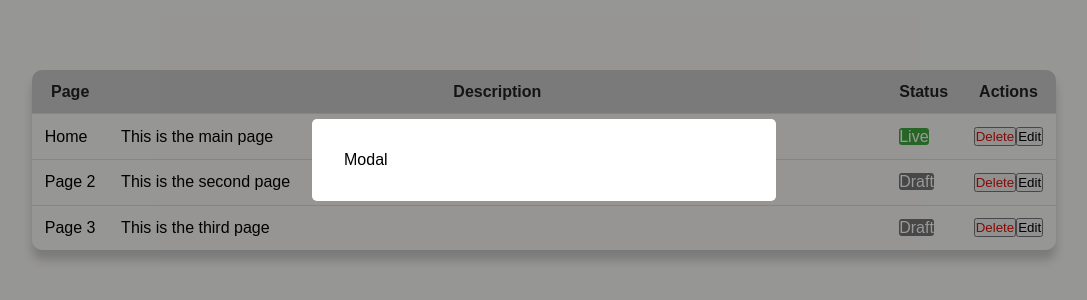
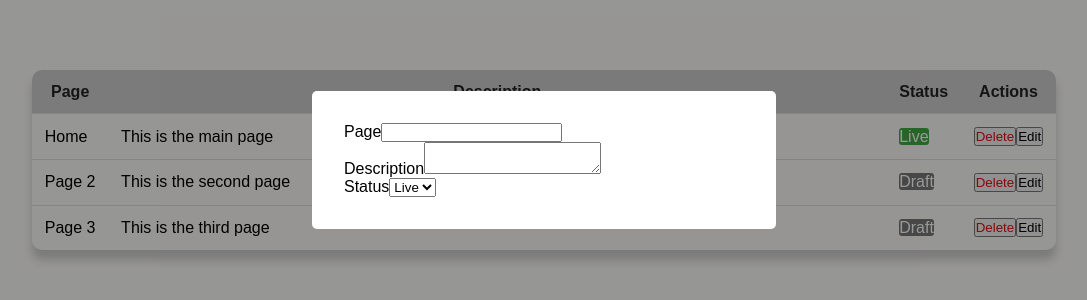
Before and after one commit to Ayodhya-98/React_crud, a React (Create React App) app: page / in a window 1280 px wide. Shown: the part 240-540 px from the top of the page, without its empty margins (96-1183 px from the left). Built offline with nearby package versions, Linux system fonts and the light colour scheme.

Commit message:
edit  react project

```diff
--- a/src/components/Modal.jsx
+++ b/src/components/Modal.jsx
@@ -4,6 +4,23 @@ import "./Modal.css";
 
 export const Modal=()=>{
     return <div className="modal-container">
-        <div className="modal">Modal</div>
+        <div className="modal">
+            <form>
+                <div>
+                    <label htmlFor="page">Page</label>
+                    <input name="page"/>
+                </div>
+                <div>
+                    <label htmlFor="description">Description</label>
+                    <textarea name="description"/>
+                </div>
+                <div>
+                    <label htmlFor="status">Status</label>
+                    <select name="status">
+                        <option value="Live">Live</option>
+                    </select>
+                </div>
+            </form>
+        </div>
     </div>;
 };
```
